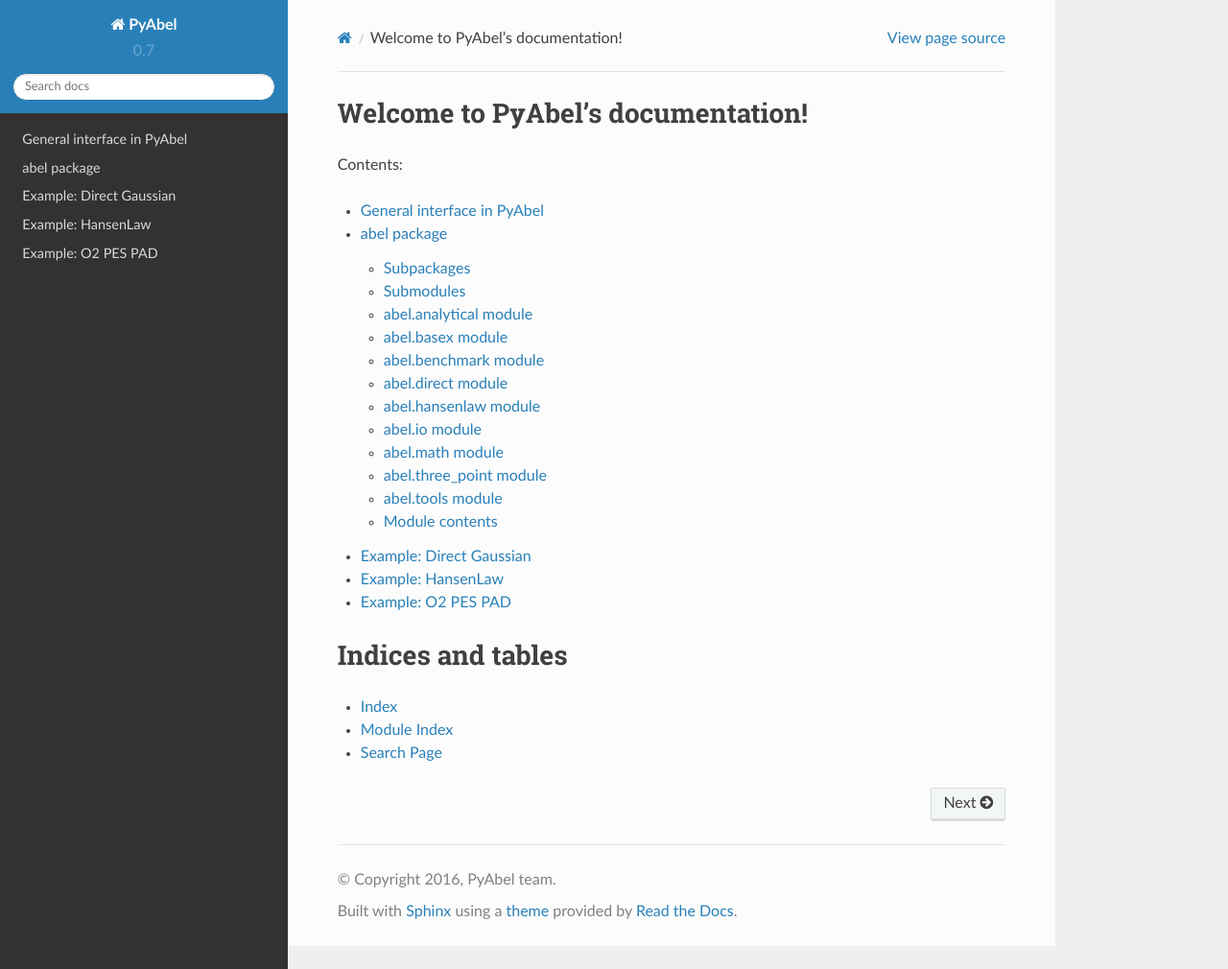
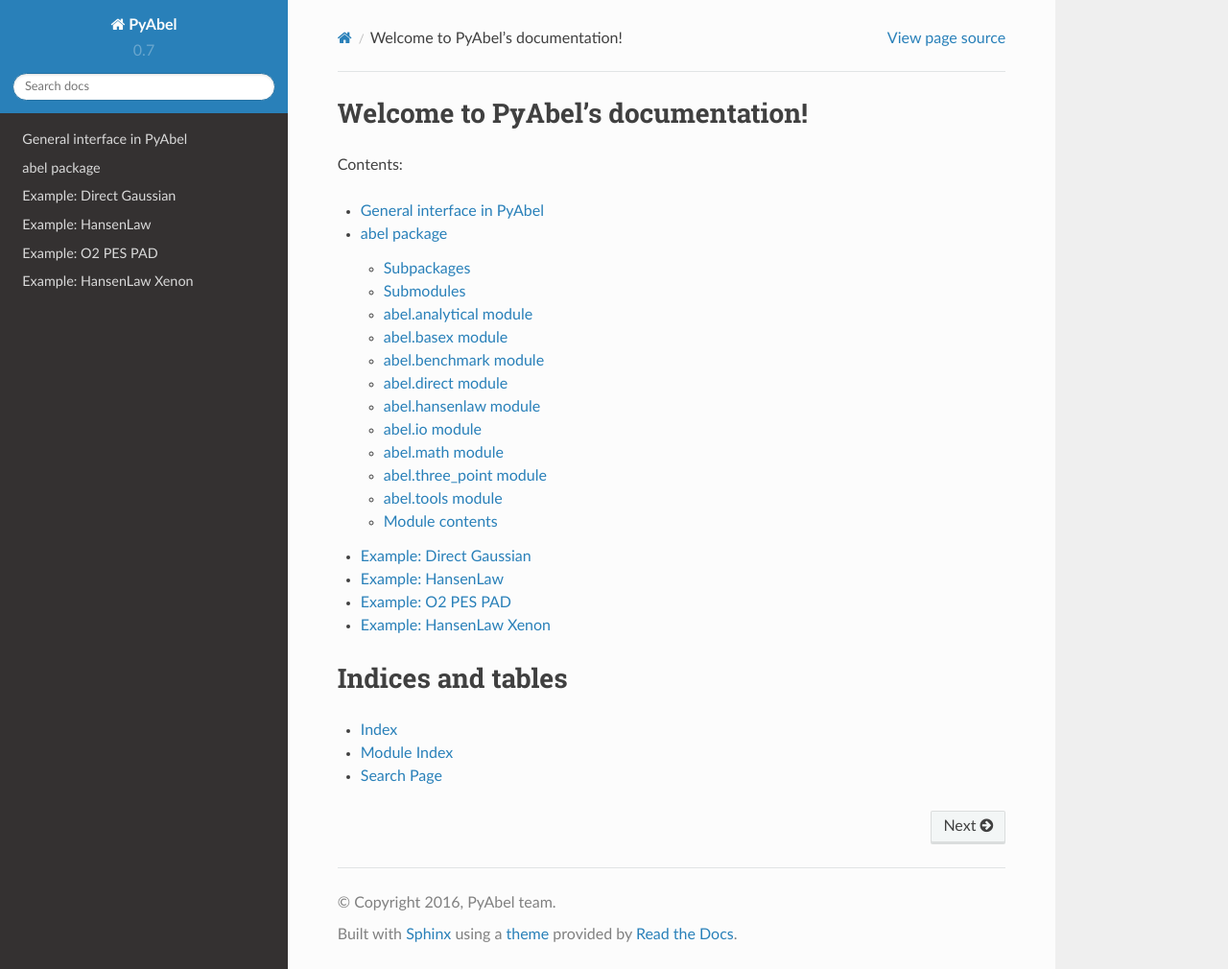
Before and after one commit to PyAbel/PyAbel, a Sphinx documentation site: the page built from doc/index.rst, in a window 1280 px wide and 1010 px high. Shown: the whole window at 96% size. Built offline with Sphinx 7.4.7 and the Read the Docs theme 2.0.0, drawn with Linux system fonts in a browser that asks for light colours; pages that are not in the unit, such as notebooks, are missing from menus.

```diff
--- /dev/null
+++ b/doc/example_hansenlaw_Xe.rst
@@ -0,0 +1,6 @@
+Example: HansenLaw Xenon
+======================
+
+
+.. plot:: ../examples/example_hansenlaw_Xe.py
+   :include-source:
--- a/doc/index.rst
+++ b/doc/index.rst
@@ -16,6 +16,7 @@
    example_direct_gaussian
    example_hansenlaw
    example_O2_PES_PAD
+   example_hansenlaw_Xe
 
 
 
```
Also changed, not shown: 1 other file.
